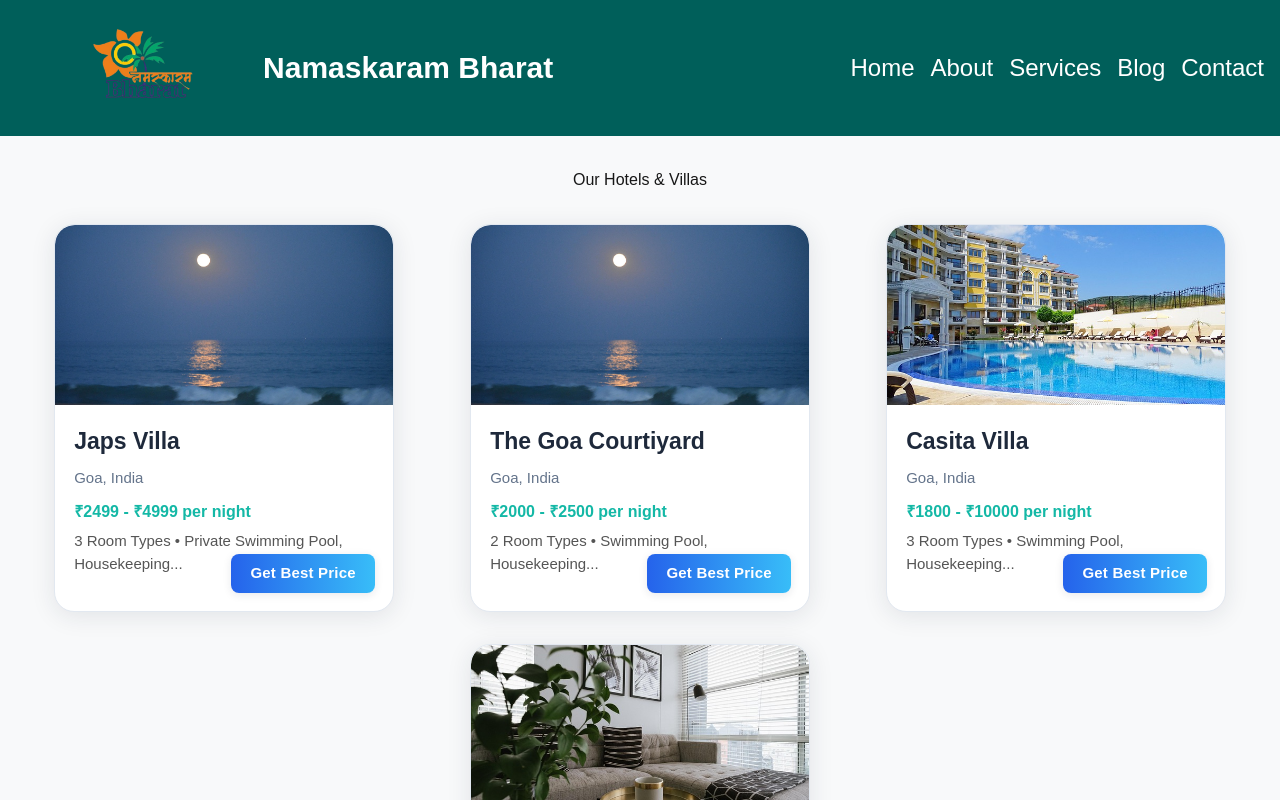
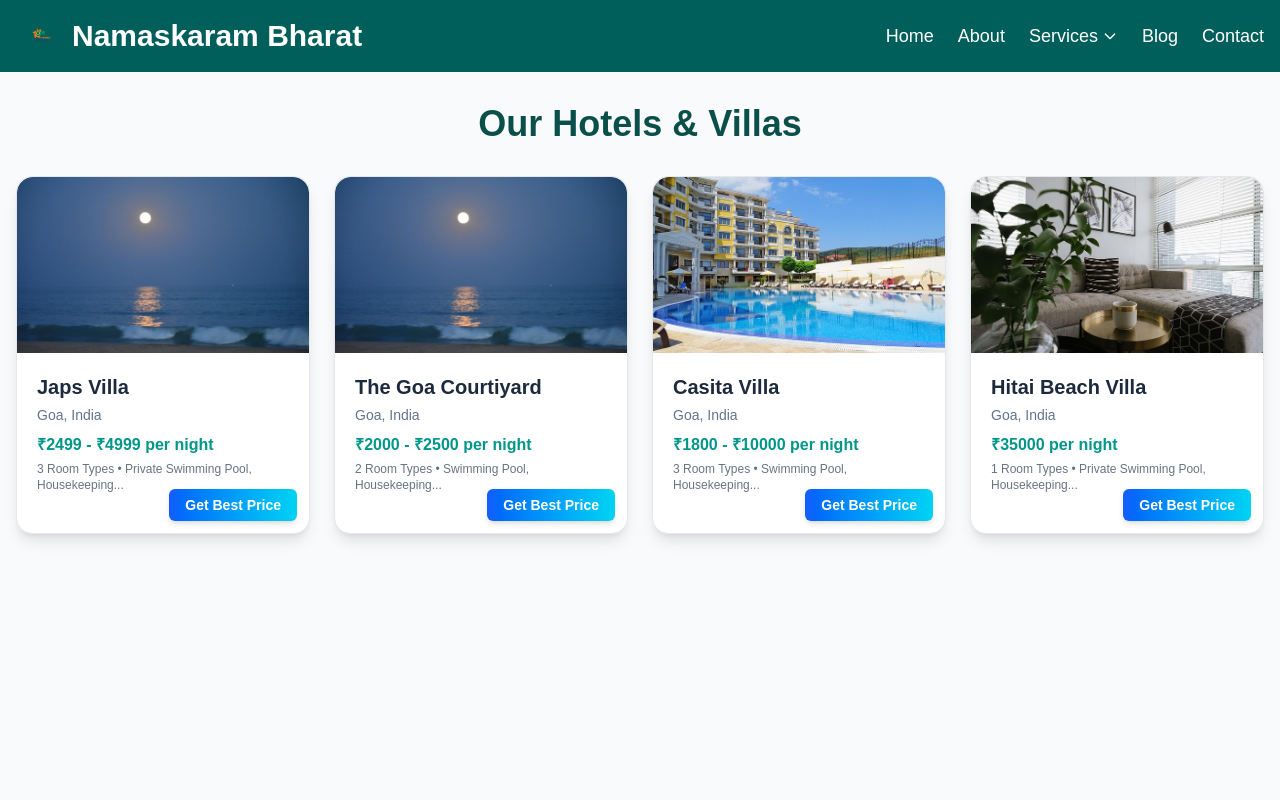
Before and after one commit to SoftDevRashmi/namaskaram-bharat, a Next.js app: page /hotels in a window 1280 px wide. Shown: the top 800 px of the page. Built offline with nearby package versions, Linux system fonts and the light colour scheme.

Commit message:
Initial commit

```diff
--- a/src/app/components/HotelsPage.tsx
+++ b/src/app/components/HotelsPage.tsx
@@ -73,48 +73,28 @@ const HotelsPage: React.FC<HotelsPageProps> = ({ filterHotelName }) => {
     ? hotels.filter(hotel => hotel.name.toLowerCase() === filterHotelName.toLowerCase())
     : hotels;
 
+
   return (
-    <div className="hotels-page" style={{ padding: '2rem', background: '#f8f9fa' }}>
-      <h1 style={{ textAlign: 'center', marginBottom: '2rem' }}>Our Hotels & Villas</h1>
-      <div className="hotel-list" style={{ display: 'flex', flexWrap: 'wrap', gap: '2rem', justifyContent: 'center' }}>
+    <div className="py-8 px-2 sm:px-4 bg-gray-50 min-h-screen">
+      <h1 className="text-2xl sm:text-3xl md:text-4xl font-bold text-center mb-8 text-teal-900">Our Hotels & Villas</h1>
+      <div className="grid grid-cols-1 sm:grid-cols-2 md:grid-cols-3 lg:grid-cols-4 gap-6 justify-items-center">
         {filteredHotels.map((hotel: Hotel, idx: number) => (
           <div
             key={hotel.name}
-            className="hotel-card"
-            style={{
-              width: '100%', maxWidth: 340, minWidth: 220, margin: '0 auto',
-              background: '#fff',
-              borderRadius: 20,
-              boxShadow: '0 4px 24px 0 rgba(30,41,59,0.10)',
-              cursor: 'pointer',
-              overflow: 'hidden',
-              transition: 'transform 0.18s, box-shadow 0.18s',
-              border: '1.5px solid #e2e8f0',
-              position: 'relative',
-            }}
-            onMouseOver={e => {
-              (e.currentTarget as HTMLDivElement).style.transform = 'scale(1.035)';
-              (e.currentTarget as HTMLDivElement).style.boxShadow = '0 8px 32px 0 rgba(30,41,59,0.18)';
-            }}
-            onMouseOut={e => {
-              (e.currentTarget as HTMLDivElement).style.transform = 'scale(1)';
-              (e.currentTarget as HTMLDivElement).style.boxShadow = '0 4px 24px 0 rgba(30,41,59,0.10)';
-            }}
+            className="w-full max-w-xs bg-white rounded-2xl shadow-lg border border-gray-200 cursor-pointer overflow-hidden relative transition-transform duration-200 hover:scale-105 hover:shadow-2xl"
             onClick={() => setSelectedHotel(hotel)}
           >
             <img
               src={getRandomImage()}
               alt={hotel.name}
-              style={{ width: '100%', height: 180, objectFit: 'cover', borderTopLeftRadius: 20, borderTopRightRadius: 20 }}
+              className="w-full h-44 object-cover rounded-t-2xl"
             />
-            <div style={{ padding: '1.2rem 1.2rem 1.6rem 1.2rem', position: 'relative' }}>
-              <h2 style={{ margin: 0, fontSize: 23, fontWeight: 700, color: '#1e293b' }}>{hotel.name}</h2>
-              <div style={{ color: '#64748b', fontSize: 15, margin: '0.5rem 0 0.7rem 0', fontWeight: 500 }}>
-                {hotel.location || 'Goa, India'}
-              </div>
+            <div className="p-5 pb-8 relative">
+              <h2 className="text-lg md:text-xl font-bold text-slate-800 mb-1">{hotel.name}</h2>
+              <div className="text-sm text-slate-500 mb-2 font-medium">{hotel.location || 'Goa, India'}</div>
               {/* Price range for hotel card */}
               {hotel.room_types.length > 0 && (
-                <div style={{ fontSize: 16, color: '#14b8a6', fontWeight: 600, marginBottom: 6 }}>
+                <div className="text-teal-600 font-semibold mb-1">
                   {(() => {
                     const prices = hotel.room_types.map(r => r.discounted_price);
                     const min = Math.min(...prices);
@@ -125,26 +105,11 @@ const HotelsPage: React.FC<HotelsPageProps> = ({ filterHotelName }) => {
                   })()}
                 </div>
               )}
-              <div style={{ fontSize: 15, color: '#555', marginBottom: 10 }}>
+              <div className="text-xs text-gray-500 mb-2">
                 {hotel.room_types.length} Room Types &bull; {hotel.facilities.basic.slice(0, 2).join(', ')}...
               </div>
               <button
-                style={{
-                  position: 'absolute',
-                  bottom: 18,
-                  right: 18,
-                  background: 'linear-gradient(90deg, #2563eb 0%, #38bdf8 100%)',
-                  color: '#fff',
-                  border: 'none',
-                  borderRadius: 8,
-                  padding: '0.5rem 1.2rem',
-                  fontWeight: 600,
-                  fontSize: 15,
-                  boxShadow: '0 2px 8px 0 rgba(30,41,59,0.10)',
-                  cursor: 'pointer',
-                  letterSpacing: 0.2,
-                  transition: 'background 0.18s',
-                }}
+                className="absolute bottom-3 right-3 bg-gradient-to-r from-blue-600 to-cyan-400 text-white rounded-md px-4 py-1.5 font-semibold text-sm shadow-md hover:from-blue-700 hover:to-cyan-500 transition"
                 onClick={e => { e.stopPropagation(); alert('We will contact you with the best price!'); }}
               >
                 Get Best Price
@@ -235,28 +200,42 @@ const HotelsPage: React.FC<HotelsPageProps> = ({ filterHotelName }) => {
                     speed={500}
                     slidesToShow={1}
                     slidesToScroll={1}
+                    autoplay={true}
+                    autoplaySpeed={3000}
+                    pauseOnHover={true}
                   >
-                    {(selectedHotel.name === 'Hitai Beach Villa'
-                      ? [1,2,3,4,5].map(num => (
-                          <div key={num}>
+                    {(selectedHotel.images && selectedHotel.images.length > 0
+                      ? selectedHotel.images.map((img, i) => (
+                          <div key={i}>
                             <img
-                              src={`/images/Hotels pics/Hitai Beach Villa/Hitai Beach Villa bar${num}.jpeg`}
-                              alt={`Hitai Beach Villa bar${num}`}
-                              style={{ width: '100%', height: 220, objectFit: 'cover', borderRadius: 14, boxShadow: '0 2px 12px 0 rgba(0,0,0,0.10)' }}
+                              src={`/images/Hotels pics/${selectedHotel.name}/${img}`}
+                              alt={`${selectedHotel.name} - ${img}`}
+                              style={{
+                                width: '100%',
+                                height: 300,
+                                objectFit: 'cover',
+                                borderRadius: 14,
+                                boxShadow: '0 2px 12px 0 rgba(0,0,0,0.10)'
+                              }}
+                              onError={(e) => {
+                                // Fallback to placeholder if image fails to load
+                                (e.target as HTMLImageElement).src = getRandomImage();
+                              }}
                             />
                           </div>
                         ))
-                      : (selectedHotel.images && selectedHotel.images.length > 0
-                          ? selectedHotel.images
-                          : placeholderImages
-                        ).map((img, i) => (
+                      : placeholderImages.map((img, i) => (
                           <div key={i}>
                             <img
-                              src={selectedHotel.images && selectedHotel.images.length > 0
-                                ? `/images/Hotels pics/${selectedHotel.name}/${img}`
-                                : img}
-                              alt={img}
-                              style={{ width: '100%', height: 220, objectFit: 'cover', borderRadius: 14, boxShadow: '0 2px 12px 0 rgba(0,0,0,0.10)' }}
+                              src={img}
+                              alt={`${selectedHotel.name} placeholder ${i + 1}`}
+                              style={{
+                                width: '100%',
+                                height: 300,
+                                objectFit: 'cover',
+                                borderRadius: 14,
+                                boxShadow: '0 2px 12px 0 rgba(0,0,0,0.10)'
+                              }}
                             />
                           </div>
                         ))
--- a/src/app/components/Navbar.tsx
+++ b/src/app/components/Navbar.tsx
@@ -1,34 +1,53 @@
-import React from 'react';
+
+import React, { useState } from 'react';
 import { useRouter } from 'next/navigation';
+
+const navLinks = [
+  { label: 'Home', route: '/' },
+  { label: 'About', route: '#' },
+  { label: 'Services', route: '#' },
+  { label: 'Blog', route: '#' },
+  { label: 'Contact', route: '#' },
+];
+
+const servicesDropdown = [
+  { label: 'Hotel & Villa', route: '/hotels' },
+  { label: 'Packages', route: '/' },
+  { label: 'Water World', route: '/scuba' },
+  { label: 'Moped Rental', route: '/' },
+  { label: 'Party & Events', route: '/' },
+  { label: 'Luxury Villas', route: '/hotels' },
+];
 
 const Navbar: React.FC<{ onHomeClick?: () => void }> = ({ onHomeClick }) => {
   const router = useRouter();
-  const [showDropdown, setShowDropdown] = React.useState(false);
+  const [showDropdown, setShowDropdown] = useState(false);
+  const [mobileMenu, setMobileMenu] = useState(false);
 
   return (
-    <nav className="flex items-center justify-between bg-teal-800 shadow-md p-4">
-      <div className="flex items-center">
-        <div style={{ display: 'flex', alignItems: 'center', cursor: 'pointer' }} onClick={() => router.push('/') }>
-          <img src="/images/logo2.png" alt="Logo" className="h-26 p-2 mr-2" />
-          <span className="text-3xl font-bold text-white">Namaskaram Bharat</span>
+    <nav className="w-full bg-teal-800 shadow-md px-4 py-3">
+      <div className="max-w-7xl mx-auto flex items-center justify-between">
+        {/* Logo */}
+        <div className="flex items-center cursor-pointer" onClick={() => router.push('/') }>
+          <img src="/images/logo2.png" alt="Logo" className="h-12 w-12 p-1 mr-2 object-contain" />
+          <span className="text-2xl md:text-3xl font-bold text-white whitespace-nowrap">Namaskaram Bharat</span>
         </div>
-      </div>
-      <div className="flex space-x-4">
+        {/* Desktop Nav */}
+        <div className="hidden md:flex items-center space-x-6">
           <button
             onClick={() => {
               router.push('/');
               if (onHomeClick) onHomeClick();
             }}
-          className="text-2xl text-white text-decoration:none focus:outline-none bg-transparent border-none cursor-pointer"
-          style={{ background: 'none', border: 'none', padding: 0 }}
+            className="text-lg text-white hover:text-teal-200 focus:outline-none bg-transparent border-none cursor-pointer"
           >
             Home
           </button>
-        <a href="#" className="text-2xl text-white hover:text-white-400">About</a>
-        <div style={{ position: 'relative' }}>
+          <a href="#" className="text-lg text-white hover:text-teal-200">About</a>
+          {/* Services Dropdown */}
+          <div className="relative">
             <button
-            className="text-2xl text-white hover:text-blue-400 focus:outline-none bg-transparent border-none cursor-pointer"
-            style={{ background: 'none', border: 'none', padding: 0 }}
+              className="text-lg text-white hover:text-teal-200 focus:outline-none bg-transparent border-none cursor-pointer flex items-center"
               onClick={e => {
                 e.preventDefault();
                 setShowDropdown((prev) => !prev);
@@ -37,56 +56,77 @@ const Navbar: React.FC<{ onHomeClick?: () => void }> = ({ onHomeClick }) => {
               onMouseLeave={() => setShowDropdown(false)}
             >
               Services
+              <svg className="ml-1 w-4 h-4" fill="none" stroke="currentColor" strokeWidth="2" viewBox="0 0 24 24"><path strokeLinecap="round" strokeLinejoin="round" d="M19 9l-7 7-7-7" /></svg>
             </button>
             {showDropdown && (
               <div
+                className="absolute left-0 mt-2 w-48 bg-white rounded-lg shadow-lg z-20 py-2"
                 onMouseEnter={() => setShowDropdown(true)}
                 onMouseLeave={() => setShowDropdown(false)}
-              style={{
-                position: 'absolute',
-                top: '100%',
-                left: 0,
-                background: '#fff',
-                minWidth: 180,
-                boxShadow: '0 4px 16px 0 rgba(30,41,59,0.13)',
-                borderRadius: 10,
-                zIndex: 100,
-                padding: '0.5rem 0',
-              }}
               >
-              {[
-                { label: 'Hotel & Villa', route: '/hotels' },
-                { label: 'packages', route: '/' },
-                { label: 'Water World', route: '/scuba' },
-                { label: 'Moped Rental', route: '/' },
-                { label: 'Party & Events', route: '/' },
-                { label: 'Luxury Villas', route: '/hotels' },
-              ].map((item) => (
-                <div
+                {servicesDropdown.map((item) => (
+                  <button
                     key={item.label}
                     onClick={() => { setShowDropdown(false); router.push(item.route); }}
-                  style={{
-                    padding: '0.7rem 1.2rem',
-                    color: '#0f172a',
-                    fontSize: 17,
-                    fontWeight: 500,
-                    cursor: 'pointer',
-                    borderBottom: '1px solid #e2e8f0',
-                    background: 'none',
-                  }}
-                  onMouseDown={e => e.preventDefault()}
-                  onMouseOver={e => (e.currentTarget.style.background = '#f0fdfa')}
-                  onMouseOut={e => (e.currentTarget.style.background = 'none')}
+                    className="block w-full text-left px-4 py-2 text-gray-800 hover:bg-teal-50 hover:text-teal-700 text-base"
                   >
                     {item.label}
-                </div>
+                  </button>
                 ))}
               </div>
             )}
           </div>
-        <a href="#" className="text-2xl text-white hover:text-blue-400">Blog</a>
-        <a href="#" className="text-2xl text-white hover:text-blue-400">Contact</a>
+          <a href="#" className="text-lg text-white hover:text-teal-200">Blog</a>
+          <a href="#" className="text-lg text-white hover:text-teal-200">Contact</a>
         </div>
+        {/* Mobile Hamburger */}
+        <div className="md:hidden flex items-center">
+          <button
+            className="text-white focus:outline-none"
+            onClick={() => setMobileMenu((prev) => !prev)}
+            aria-label="Open menu"
+          >
+            <svg className="w-8 h-8" fill="none" stroke="currentColor" strokeWidth="2" viewBox="0 0 24 24">
+              <path strokeLinecap="round" strokeLinejoin="round" d="M4 6h16M4 12h16M4 18h16" />
+            </svg>
+          </button>
+        </div>
+      </div>
+      {/* Mobile Menu */}
+      {mobileMenu && (
+        <div className="md:hidden bg-teal-900 text-white px-4 py-3 space-y-2 rounded-b-lg animate-fade-in">
+          <button
+            onClick={() => { setMobileMenu(false); router.push('/'); }}
+            className="block w-full text-left py-2 text-lg hover:text-teal-200"
+          >Home</button>
+          <a href="#" className="block w-full text-left py-2 text-lg hover:text-teal-200">About</a>
+          {/* Mobile Services Dropdown */}
+          <div>
+            <button
+              className="block w-full text-left py-2 text-lg hover:text-teal-200 flex items-center"
+              onClick={() => setShowDropdown((prev) => !prev)}
+            >
+              Services
+              <svg className="ml-1 w-4 h-4" fill="none" stroke="currentColor" strokeWidth="2" viewBox="0 0 24 24"><path strokeLinecap="round" strokeLinejoin="round" d="M19 9l-7 7-7-7" /></svg>
+            </button>
+            {showDropdown && (
+              <div className="bg-white rounded-lg shadow-lg z-20 py-2 mt-1">
+                {servicesDropdown.map((item) => (
+                  <button
+                    key={item.label}
+                    onClick={() => { setShowDropdown(false); setMobileMenu(false); router.push(item.route); }}
+                    className="block w-full text-left px-4 py-2 text-gray-800 hover:bg-teal-50 hover:text-teal-700 text-base"
+                  >
+                    {item.label}
+                  </button>
+                ))}
+              </div>
+            )}
+          </div>
+          <a href="#" className="block w-full text-left py-2 text-lg hover:text-teal-200">Blog</a>
+          <a href="#" className="block w-full text-left py-2 text-lg hover:text-teal-200">Contact</a>
+        </div>
+      )}
     </nav>
   );
 };
```
Also changed, not shown: src/app/hotels/page.tsx (line endings or trailing spaces). Lines whose indentation alone changed are shown as unchanged.
